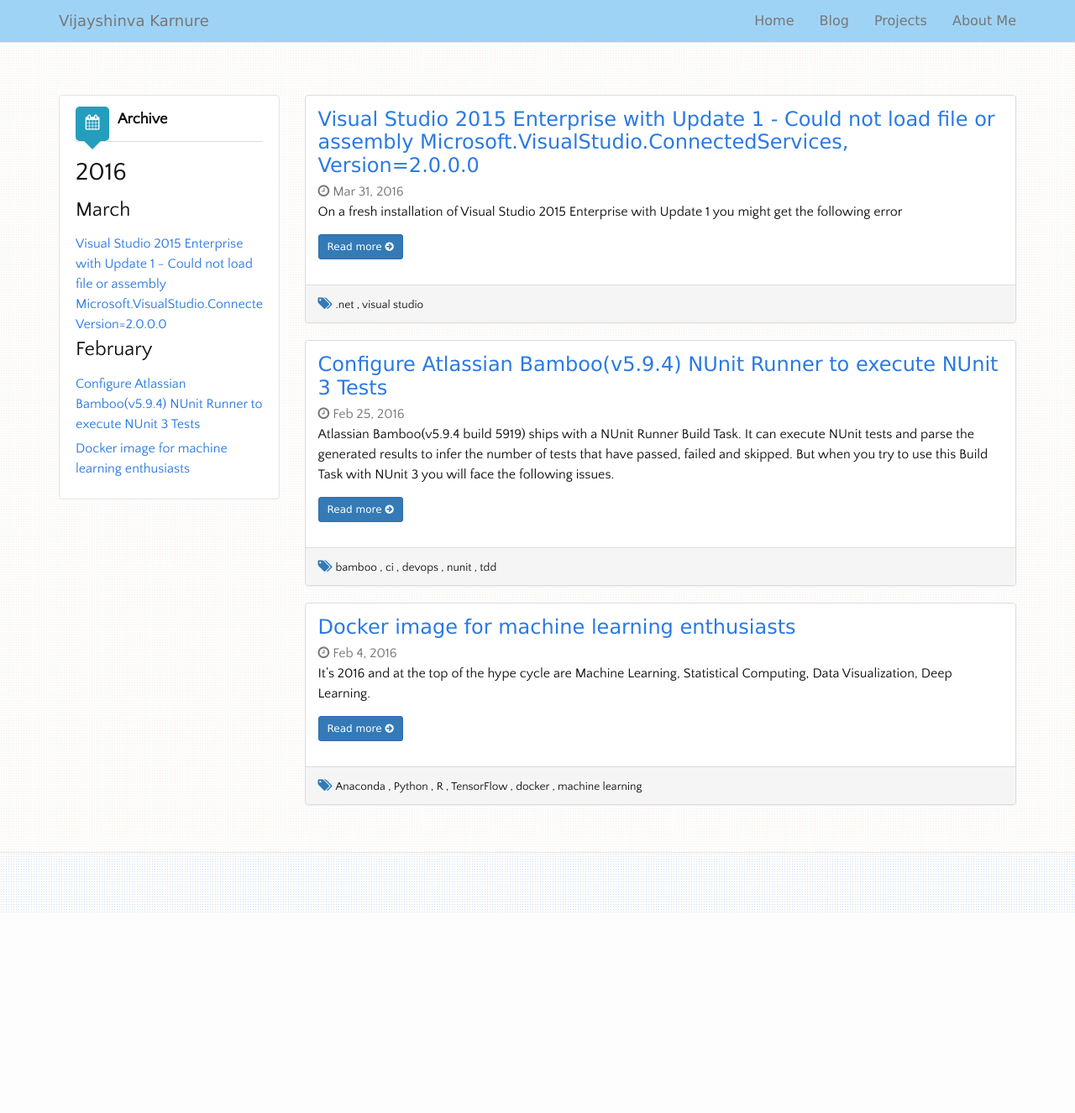
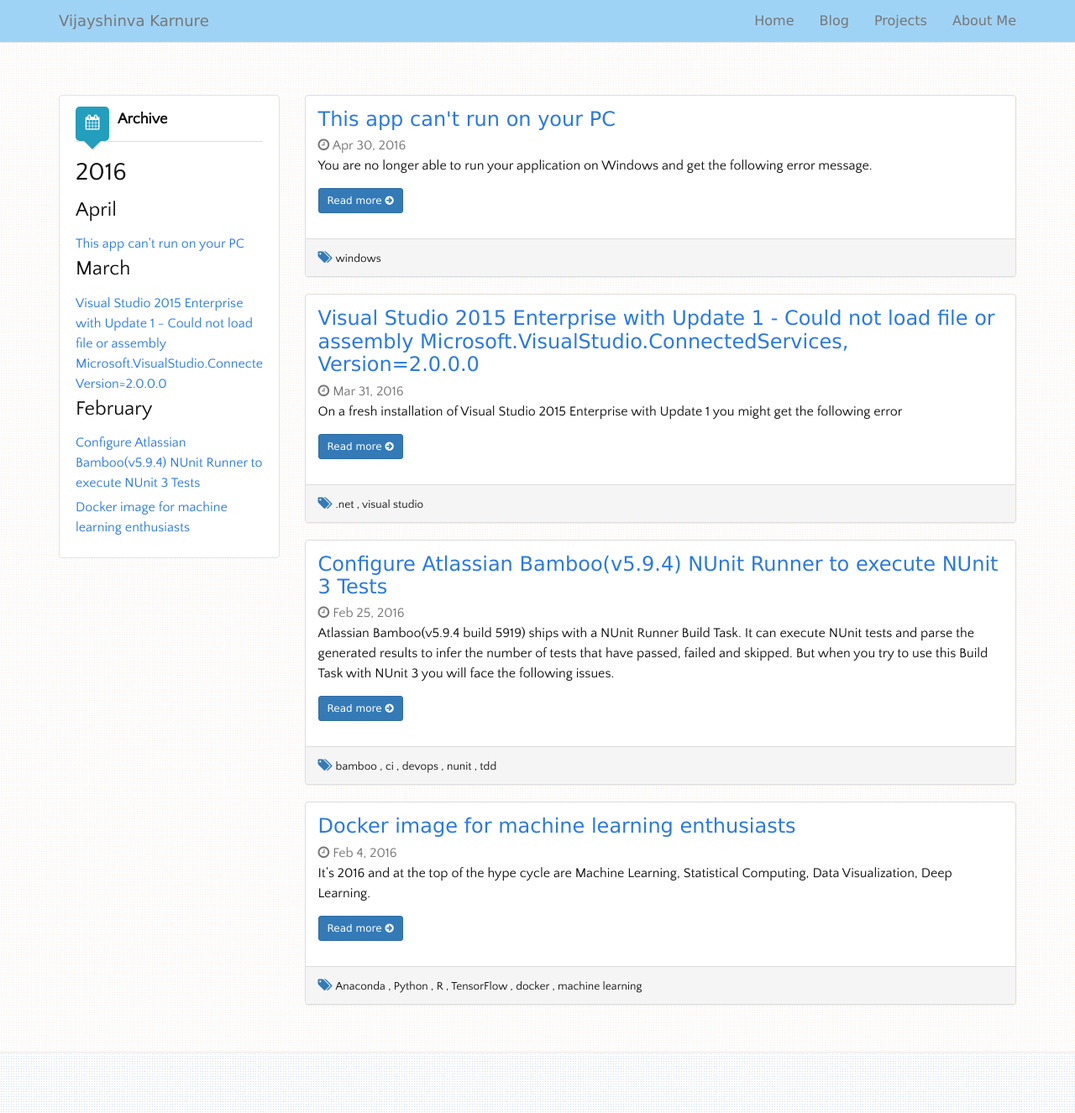
Before and after one commit to vijayshinva/vijayshinva.github.io, a Jekyll site: the page built from blog.md, in a window 1280 px wide and 1326 px high. Shown: the whole window at 84% size. Built offline with Jekyll 4.4.1, drawn with Linux system fonts in a browser that asks for light colours; nearby versions of some CDN libraries.

Commit message:
blog post

```diff
--- /dev/null
+++ b/_posts/2016-04-30-This-app-cant-run-on-your-pc.markdown
@@ -0,0 +1,30 @@
+---
+layout: post
+title:  "This app can't run on your PC"
+date:   2016-04-30 12:00:00 +0530
+categories: [windows]
+tags: [windows]
+---
+
+You are no longer able to run your application on Windows and get the following error message.
+
+{% highlight windows %}
+This app can't run on your PC
+To find a version for your PC, check with the software publisher.
+{% endhighlight %}
+
+
+![This app can't run on your PC](/img/posts/this-app-cant-run.png)
+
+
+## Cause
+Windows reads the first few bytes of your program executable(exe) to determine if it can run it. These bytes are called the PE header. If for some reason Windows cannot interpret the PE header or finds that it is incompatible, it will show the above error message.
+
+## Resolution
+Well resolution depends on the situation ....
+
+In my case, I had a machine that used to run msbuild.exe regularly. And one fine morning, I started getting this error whenever I tried to run msbuild.exe. Few hours of investigation and I found that msbuild.exe was now a 0KB file.
+
+![This app can't run on your PC](/img/posts/this-app-cant-run-msbuild.png)
+
+So either the AntiVirus software on my machine or a malware had tampered that executable file.
```
Also changed, not shown: about.md (+2 -0 lines), img/posts/this-app-cant-run-msbuild.png (added), img/posts/this-app-cant-run.png (added).
